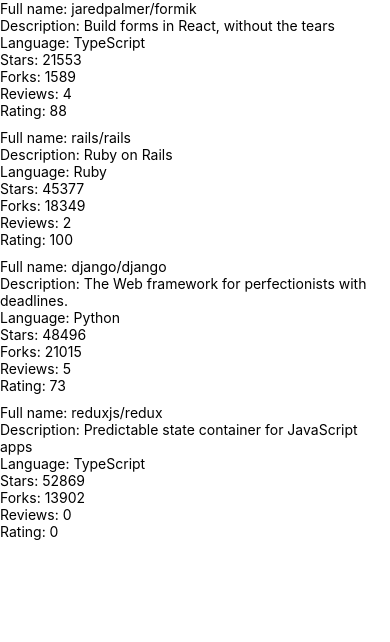
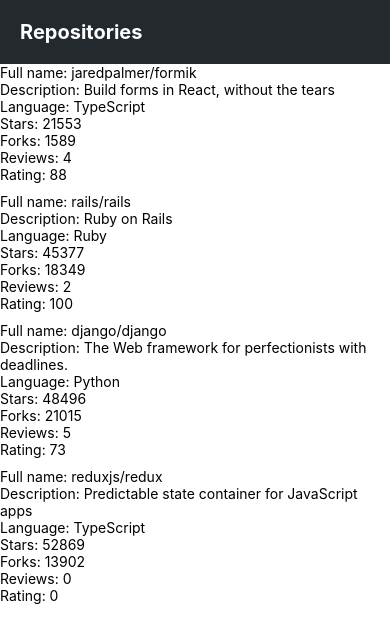
Before and after one commit to rafaelcanoguitton/rate-repository-app, a React Native app: screen / in a window 390 px wide. Shown: the top 642 px of the page. Built offline with nearby package versions, Linux system fonts and the light colour scheme.

Commit message:
10.4 done.

```diff
--- /dev/null
+++ b/src/components/AppBar.jsx
@@ -0,0 +1,28 @@
+import React from "react";
+import { View, StyleSheet, Pressable,Text } from "react-native";
+import Constants from "expo-constants";
+
+const styles = StyleSheet.create({
+  container: {
+    paddingTop: Constants.statusBarHeight,
+    backgroundColor: "#24292e",
+  },
+  text:{
+    color:'white',
+    padding:20,
+    fontSize:20,
+    fontWeight:'bold'
+  }
+});
+
+const AppBar = () => {
+  return (
+    <View style={styles.container}>
+      <Pressable>
+        <Text style={styles.text}>Repositories</Text>
+      </Pressable>
+    </View>
+  );
+};
+
+export default AppBar;
--- a/src/components/Main.jsx
+++ b/src/components/Main.jsx
@@ -1,10 +1,9 @@
 import React from "react";
-import Constants from "expo-constants";
 import { StyleSheet, View } from "react-native";
+import AppBar from "./AppBar";
 import RepositoryList from "./RepositoryList";
 const styles = StyleSheet.create({
   container: {
-    marginTop: Constants.statusBarHeight,
     flexGrow: 1,
     flexShrink: 1,
   },
@@ -13,6 +12,7 @@
 const Main = () => {
   return (
     <View style={styles.container}>
+      <AppBar />
       <RepositoryList />
     </View>
   );
--- a/src/components/RepositoryItem.jsx
+++ b/src/components/RepositoryItem.jsx
@@ -2,7 +2,6 @@
 import { Text, View } from "react-native";
 
 const RepositoryItem = ({item}) => {
-    console.log(item);
   return (
     <View>
       <Text>Full name: {item.fullName}</Text>
```
Also changed, not shown: src/components/Text.jsx (added, +40 -0 lines), src/theme.js (added, +20 -0 lines).
